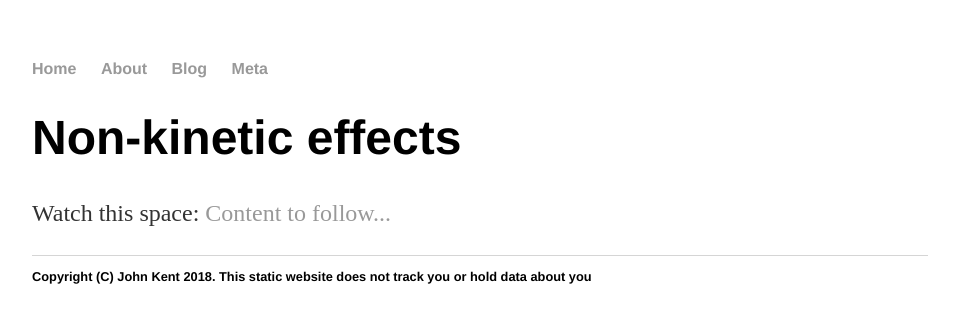
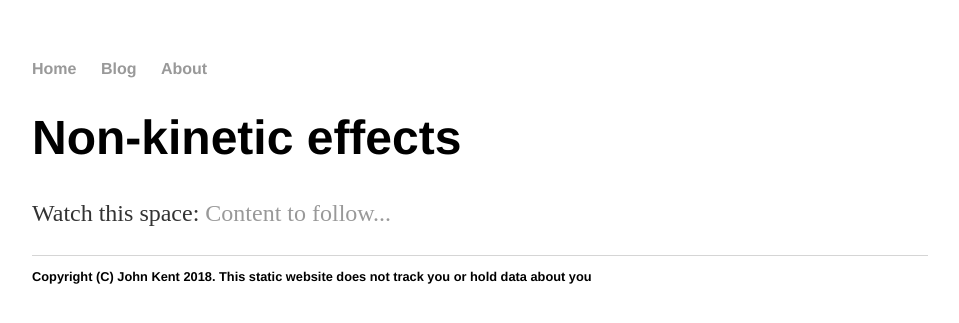
Before and after one commit to KineticLensman/KineticLensman.github.io, a Jekyll site: the page built from index.html, in a window 1280 px wide. Shown: the top 323 px of the page, without its empty margins (160-1119 px from the left). Built offline with Jekyll 4.4.1, drawn with Linux system fonts in a browser that asks for light colours.

Commit message:
Update - deleted 'meta' tab

```diff
--- a/_layouts/default.html
+++ b/_layouts/default.html
@@ -9,10 +9,8 @@
 			<nav>
 	    		<ul>
 	        		<li><a href="/">Home</a></li>
+	        		<li><a href="/blog">Blog</a></li>
 				<li><a href="/about">About</a></li>
-	        		<li><a href="/blog">Blog</a></li>
-				<li><a href="/meta">Meta</a></li>
-
 	    		</ul>
 			</nav>
 			<div class="container">
```
